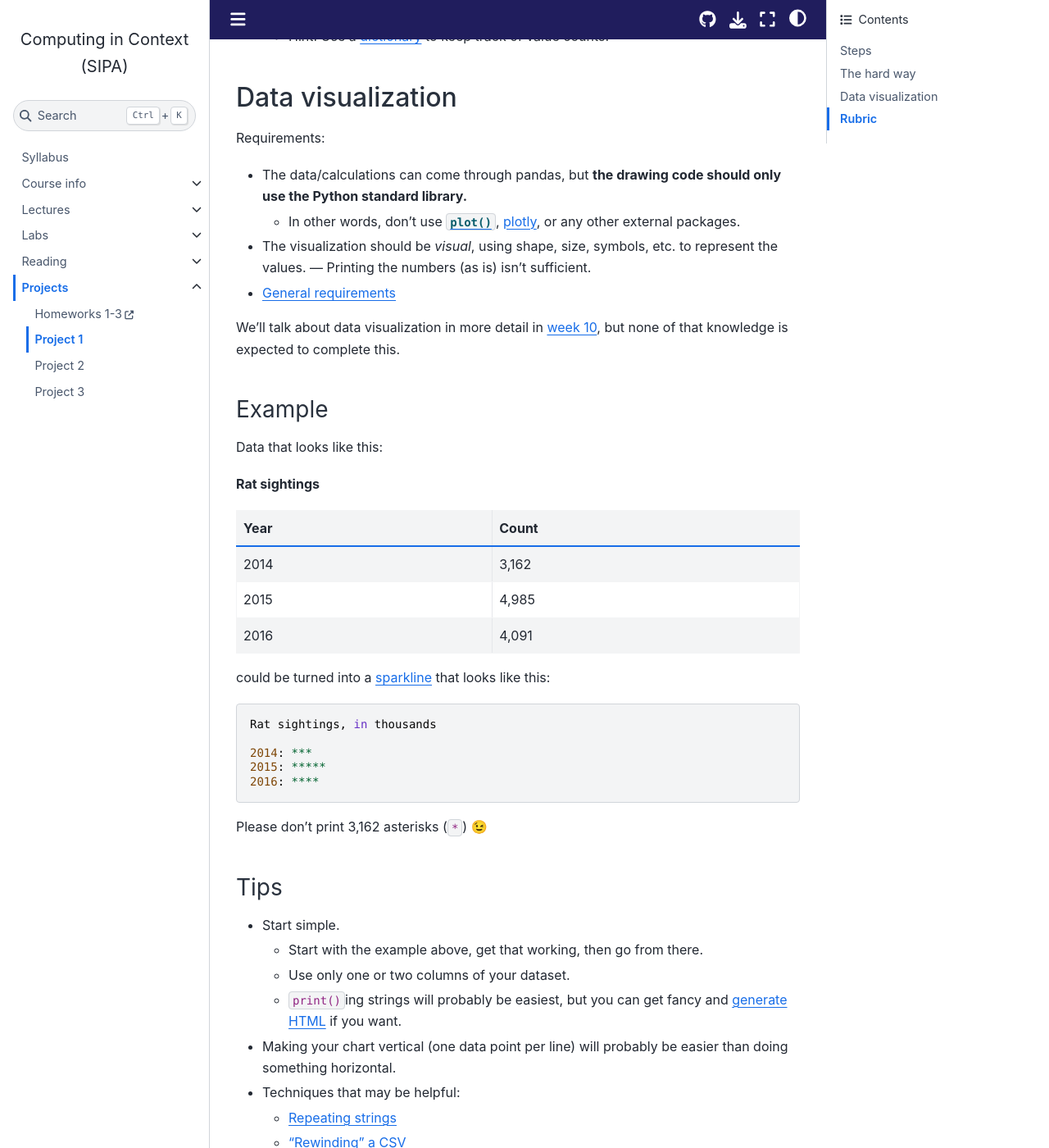
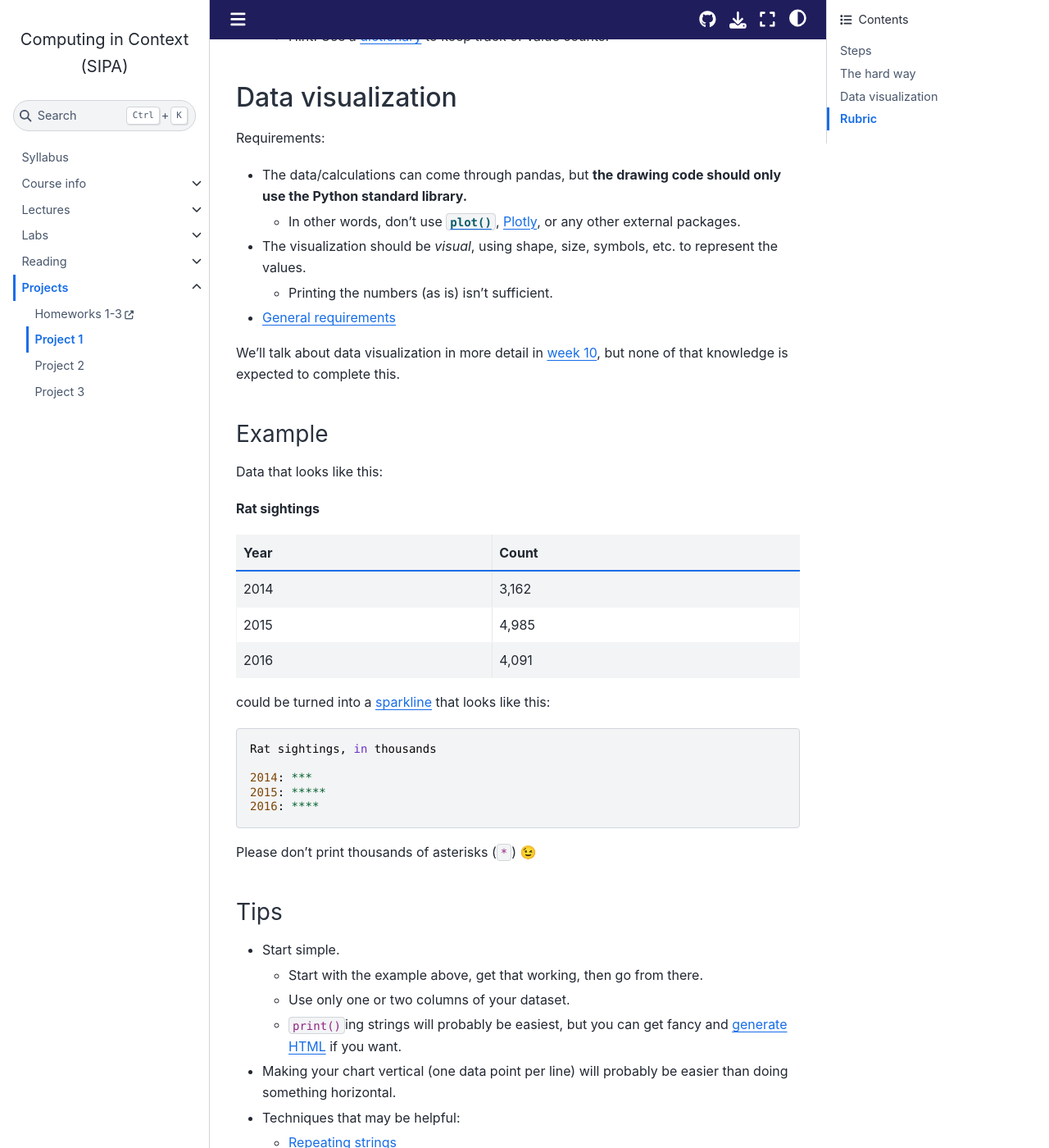
Before and after one commit to afeld/computing-in-context, a Jupyter Book: the page built from project_1.md, in a window 1280 px wide and 1400 px high, scrolled down 1205 px. Shown: the whole window at 82% size. Built offline with Jupyter Book 1.0.4 settings and Sphinx 7.4.7 and the Sphinx Book theme 1.1.4, drawn with Linux system fonts in a browser that asks for light colours; pages that are not in the unit, such as notebooks, are missing from menus; comment, search, counter and statistics services are not loaded.

Commit message:
wording tweaks

````diff
--- a/project_1.md
+++ b/project_1.md
@@ -41,9 +41,9 @@ In this project, you will:
 Requirements:
 
 - The data/calculations can come through pandas, but **the drawing code should only use the Python standard library.**
-  - In other words, don't use [`plot()`](https://pandas.pydata.org/docs/reference/api/pandas.DataFrame.plot.html), [plotly](https://plotly.com/python/), or any other external packages.
+  - In other words, don't use [`plot()`](https://pandas.pydata.org/docs/reference/api/pandas.DataFrame.plot.html), [Plotly](https://plotly.com/python/), or any other external packages.
 - The visualization should be _visual_, using shape, size, symbols, etc. to represent the values.
-  — Printing the numbers (as is) isn't sufficient.
+  - Printing the numbers (as is) isn't sufficient.
 - [General requirements](projects.md#visualizations)
 
 We'll talk about data visualization in more detail in [week 10](index.md#schedule), but none of that knowledge is expected to complete this.
@@ -70,7 +70,7 @@ Rat sightings, in thousands
 2016: ****
 ```
 
-Please don't print 3,162 asterisks (`*`) 😉
+Please don't print thousands of asterisks (`*`) 😉
 
 ### Tips
 
````
Also changed, not shown: .github/ISSUE_TEMPLATE/new_term.md (+1 -0 lines).
